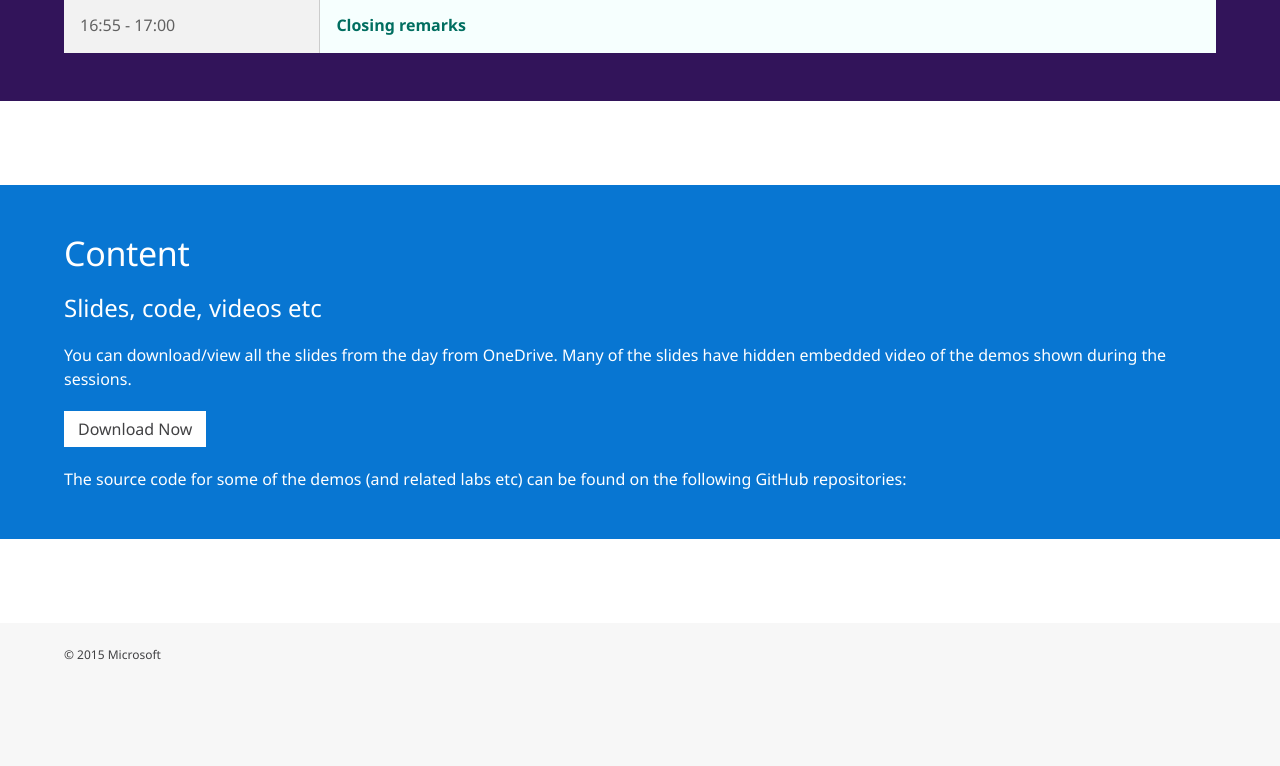
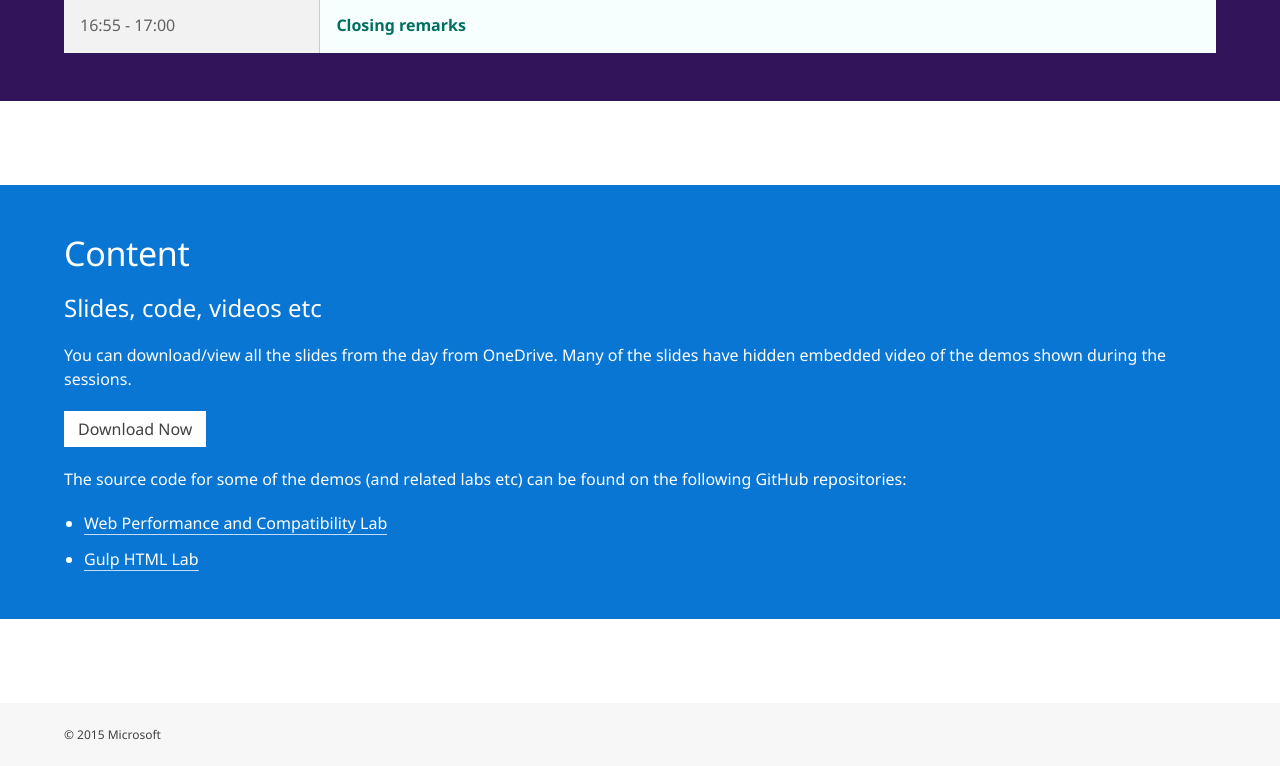
Before and after one commit to toastkid/ffconf-workshop, a website: page index.html in a window 1280 px wide. Shown: the part 3032-3798 px from the top of the page. Before the commit the page ends 3718 px from the top, so only its background shows below. Drawn offline with nearby package versions, Linux system fonts and the light colour scheme; a web font is replaced by a local one.

Commit message:
adding labs

```diff
--- a/index.html
+++ b/index.html
@@ -326,7 +326,10 @@ We will mix presentations with hands on labs in this full day workshop aimed at
                 <p>You can download/view all the slides from the day from OneDrive. Many of the slides have hidden embedded video of the demos shown during the sessions.</p>
                 <p><a class="button" href="https://onedrive.live.com/redir?resid=999BE3B43DB18398!1514872&authkey=!APQjbCKVNaj9XZ0&ithint=folder%2cpptx">Download Now</a></p>
                 <p>The source code for some of the demos (and related labs etc) can be found on the following GitHub repositories:</p>
-
+                <ul>
+                    <li><a href="https://github.com/martinkearn/Web-Performance-and-Compatibility-Lab">Web Performance and Compatibility Lab</a></li>
+                    <li><a href="https://github.com/martinkearn/Gulp-HTML-Lab">Gulp HTML Lab</a></li>
+                </ul>
             </div>
         </div>
     </section>
```
